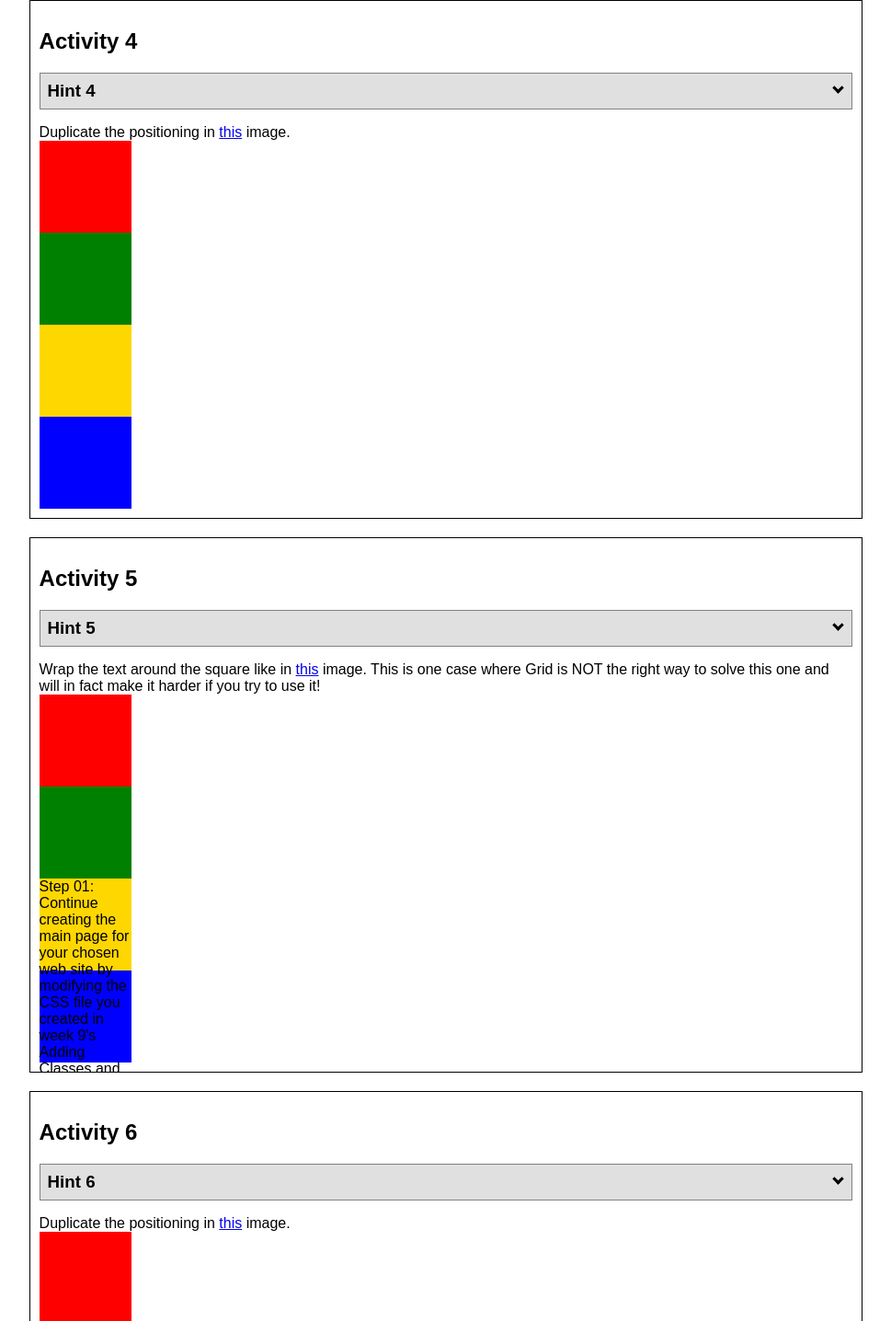
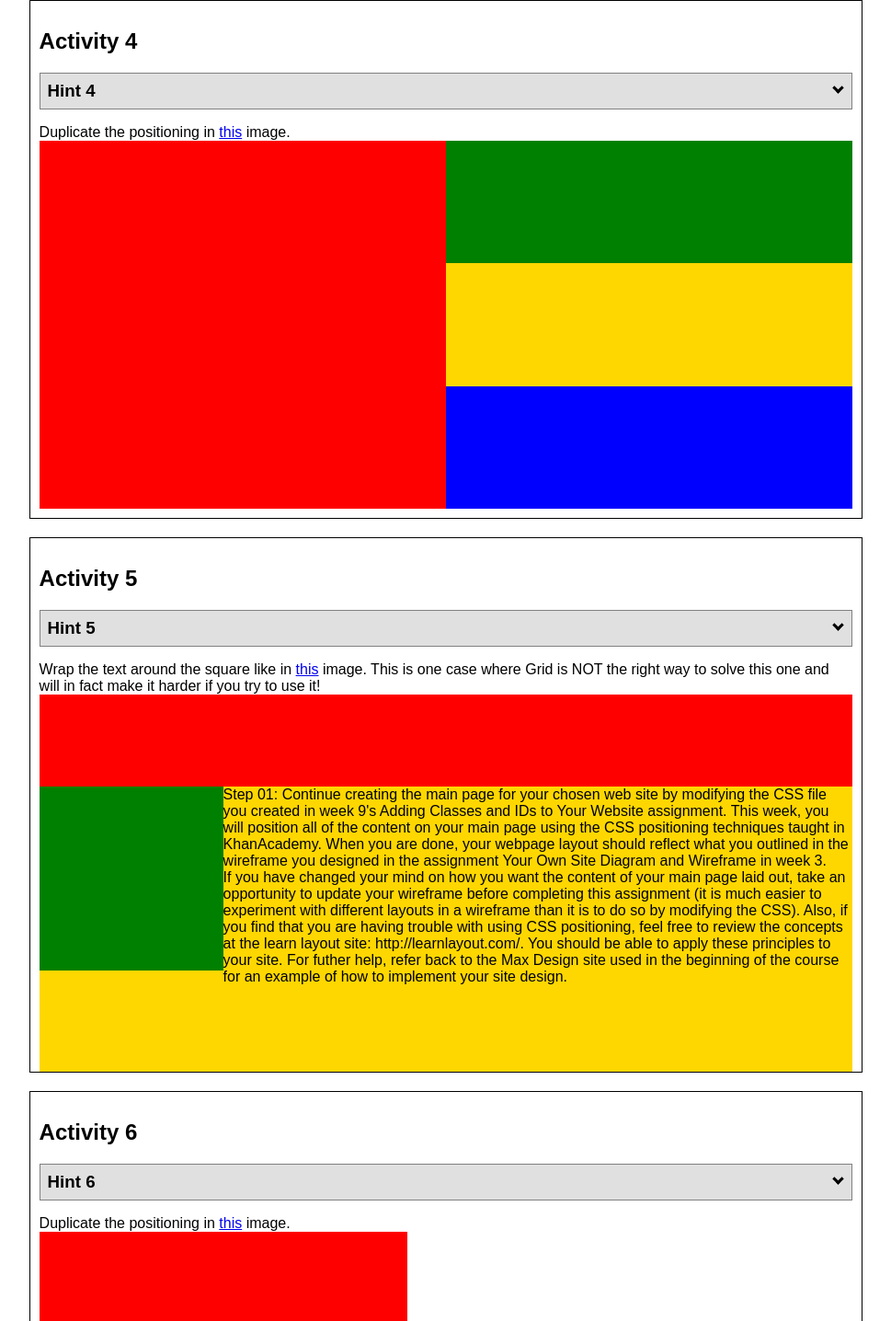
Before and after one commit to nrwalla86/wdd130-2, a plain HTML site: page wwr/positioning/positioning.html in a window 1280 px wide. Shown: the part 2041-3477 px from the top of the page at 92% size, without its empty margins (155-1124 px from the left). Drawn offline with Linux system fonts and the light colour scheme.

Commit message:
edited positions

```diff
--- a/wwr/positioning/positionstyles.css
+++ b/wwr/positioning/positionstyles.css
@@ -65,7 +65,7 @@
   /* This is the parent of the activity 3 boxes. */
   display: grid;
   grid-template-columns: 1fr 1fr;
-  grid-column-gap: 20px;
+  grid-column-gap: 100px;
 }
 .red3 {
   width: 100%;
@@ -74,13 +74,13 @@
   grid-column: 1/3;
 }
 .green3 {
-  width: 300px;
+  width: 100%;
   height: 200px;
   background-color: green;
   grid-column: 1/2;
 }
 .yellow3 {
-  width: 300px;
+  width: 100%;
   height: 200px;
   background-color: gold;
   grid-column: 2/3;
@@ -95,26 +95,37 @@
 .content4 {
   /* This is the parent of the activity 4 boxes. */
   height: 400px;
+  display: grid;
+  grid-template-columns: 1fr 1fr;
+  grid-template-rows: 1fr 1fr 1fr;
 }
 .red4 {
-  width: 100px;
-  height: 100px;
+  width: 100%;
+  height: 100%;
   background-color: red;
+  grid-column: 1/2;
+  grid-row: 1/4;
 }
 .green4 {
-  width: 100px;
-  height: 100px;
+  width: 100%;
+  height: 100%;
   background-color: green;
+  grid-column: 2/3;
+  grid-row: 1/2;
 }
 .yellow4 {
-  width: 100px;
-  height: 100px;
+  width: 100%;
+  height: 100%;
   background-color: gold;
+  grid-column: 2/3;
+  grid-row: 2/3;
 }
 .blue4 {
-  width: 100px;
-  height: 100px;
+  width: 100%;
+  height: 100%;
   background-color: blue;
+  grid-column: 2/3;
+  grid-row: 3/4;
 }
 /* Activity 5 styles */
 .content5 {
@@ -122,50 +133,64 @@
   height: 400px;
 }
 .red5 {
-  width: 100px;
+  width: 100%;
   height: 100px;
   background-color: red;
 }
 .green5 {
-  width: 100px;
-  height: 100px;
+  width: 200px;
+  height: 200px;
   background-color: green;
+  float: left;
 
 }
 .yellow5 {
-  width: 100px;
-  height: 100px;
+  width: 100%;
+  height: 100%;
   background-color: gold;
 
 }
 .blue5 {
-  width: 100px;
+  width: 100%;
   height: 100px;
   background-color: blue;
 }
 /* Activity 6 styles */
 .content6 {
   /* This is the parent of the activity 6 boxes. */
+  display: grid;
+  grid-template-columns: 100px 100px 100px 100px 100px 100px;
+  grid-template-rows: 100px 100px 100px 100px 100px 100px;
 }
 .red6 {
-  width: 100px;
-  height: 100px;
+  width: 400px;
+  height: 200px;
   background-color: red;
+  grid-column: 1/5;
+  grid-row: 1/3;
+  z-index: -2;
 }
 .green6 {
-  width: 100px;
-  height: 100px;
+  width: 200px;
+  height: 200px;
   background-color: green;
+  grid-column: 1/3;
+  grid-row: 5/7;
 }
 .yellow6 {
-  width: 100px;
-  height: 100px;
+  width: 200px;
+  height: 400px;
   background-color: gold;
+  grid-column: 5/7;
+  grid-row: 3/7;
 }
 .blue6 {
-  width: 100px;
-  height: 100px;
+  width: 400px;
+  height: 400px;
   background-color: blue;
+  grid-column: 2/6;
+  grid-row: 2/6;
+  z-index: -1;
 }
 
 
```
